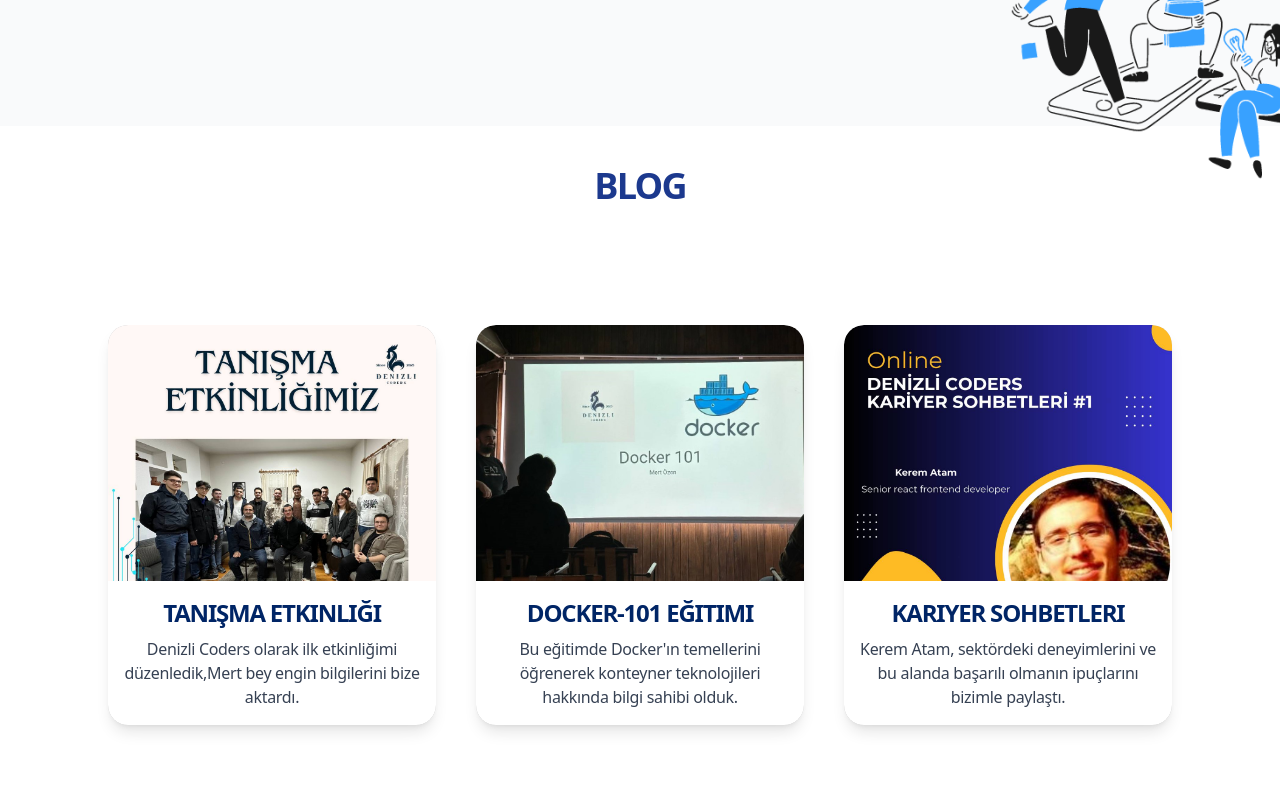
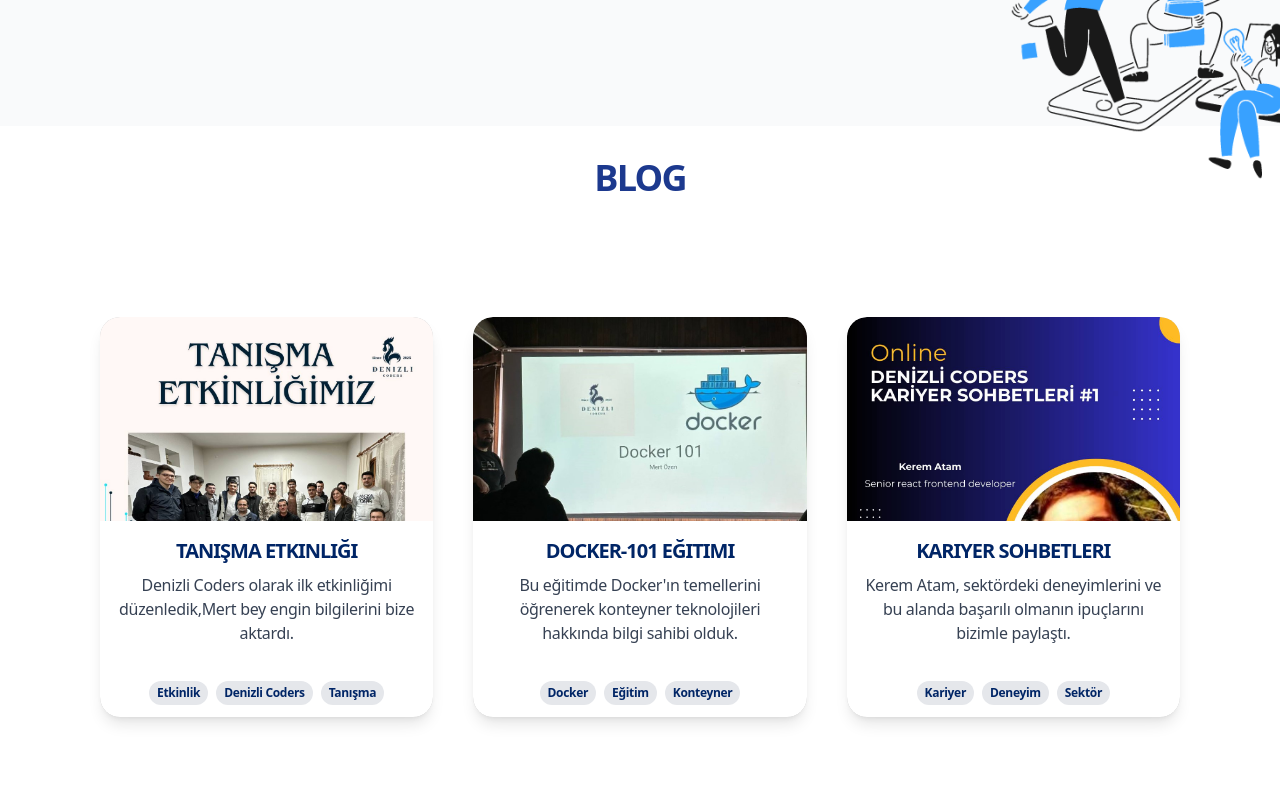
Before and after one commit to meltemozen/mozena-website, a React (Vite) app: page / in a window 1280 px wide. Shown: the part 2460-3250 px from the top of the page. Built offline with nearby package versions, Linux system fonts and the light colour scheme.

Commit message:
bug fixed

```diff
--- a/src/App.tsx
+++ b/src/App.tsx
@@ -28,21 +28,25 @@
       {content_title: "Tanışma Etkinliği",
         text: "Denizli Coders olarak ilk etkinliğimi düzenledik,Mert bey engin bilgilerini bize aktardı. ",
         image: DatingEvent,
+        tags: ["Etkinlik", "Denizli Coders", "Tanışma"],
       },
       {
         content_title: "Docker-101 Eğitimi",
         text: "Bu eğitimde Docker'ın temellerini öğrenerek konteyner teknolojileri hakkında  bilgi sahibi olduk.",
         image: Docker,
+        tags: ["Docker", "Eğitim", "Konteyner"],
       },
       {
         content_title: "Kariyer Sohbetleri",
         text: " Kerem Atam, sektördeki deneyimlerini ve bu alanda başarılı olmanın ipuçlarını bizimle paylaştı.",
         image:CareerConversations,
+        tags: ["Kariyer", "Deneyim", "Sektör"],
       },
       {
         content_title: "Git ve Github Eğitimi",
         text: "Bu eğitimde Git ve Github'ın temellerini öğrenerek versiyon kontrol sistemleri hakkında bilgi sahibi olduk.",
         image:Github,
+        tags: ["Git", "Github", "Eğitim"],
       },
 
 
--- a/src/components/Blog.tsx
+++ b/src/components/Blog.tsx
@@ -1,33 +1,33 @@
 import React, { useState } from "react";
 import { motion, AnimatePresence } from "framer-motion";
-
 
 interface BlogContent {
   content_title: string;
   text: string;
   image: string;
+  tags: string[];
 }
+
 interface BlogProps {
   title: string;
   blogimage: string;
   posts: BlogContent[];
 }
 
-const Blog: React.FC<BlogProps> = ({ title, blogimage,posts }) => {
+const Blog: React.FC<BlogProps> = ({ title, blogimage, posts }) => {
   const [currentPage, setCurrentPage] = useState(0);
   const postsPerPage = 3;
-
 
   const totalPages = Math.ceil(posts.length / postsPerPage);
   const changePage = (page: number) => {
     setCurrentPage(page);
-  }
+  };
 
   const startIndex = currentPage * postsPerPage;
   const selectedPosts = posts.slice(startIndex, startIndex + postsPerPage);
 
   return (
-    <div className="bg-white min-h-screen flex flex-col items-center p-2 ">
+    <div className="bg-white min-h-screen flex flex-col items-center ">
       <motion.img
         src={blogimage}
         alt="Blogimages"
@@ -57,20 +57,30 @@
           {selectedPosts.map((post, index) => (
             <motion.div
               key={index}
-            className="bg-[#D9D9D9] w-full max-w-[300px] sm:max-w-[433px] h-[400px] rounded-[20px] flex flex-col  justify-center shadow-lg relative overflow-hidden object-center "
+              className="bg-[#D9D9D9] w-full max-w-[300px] sm:max-w-[433px] h-[400px] rounded-[20px] flex flex-col justify-center shadow-lg relative overflow-hidden object-center  "
             >
               <div
                 className="w-full h-full bg-cover rounded-t-[20px]"
                 style={{ backgroundImage: `url(${post.image})` }}
               ></div>
 
-            <div className="bg-white w-full h-auto flex flex-col items-center justify-center text-center p-4 rounded-b-[20px]">
-             <h2 className="text-xl md:text-2xl font-bold text-[#002566] mb-2">
+              <div className="bg-white w-full h-auto flex flex-col items-center justify-center text-center p-4 ">
+                <h2 className="text-xl md:text-xl font-bold text-[#002566] mb-2">
                   {post.content_title}
                 </h2>
-             <p className="text-gray-700 text-sm md:text-base">
+                <p className="text-gray-700 text-sm md:text-base mb-2">
                   {post.text}
                 </p>
+              </div>
+              <div className="bg-white w-full flex flex-wrap justify-center p-2 rounded-b-[20px]">
+                {post.tags.slice(0, 3).map((tag, tagIndex) => (
+                  <span
+                    key={tagIndex}
+                    className="bg-gray-200   text-[#002566] text-xs font-semibold px-2 py-1 rounded-full m-1"
+                  >
+                    {tag}
+                  </span>
+                ))}
               </div>
             </motion.div>
           ))}
```
Lines whose indentation alone changed are shown as unchanged.
